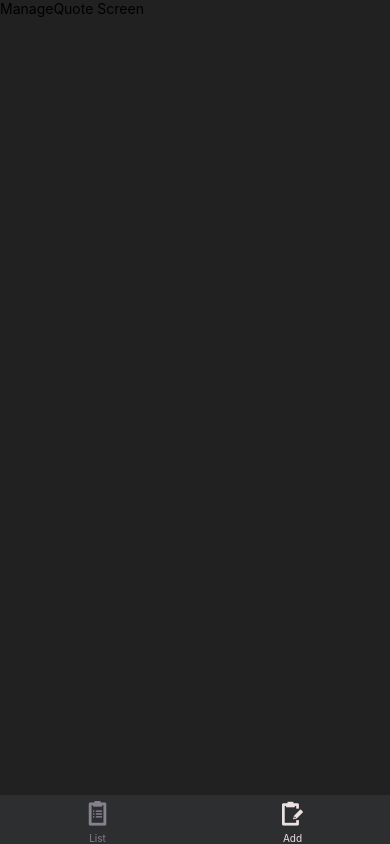
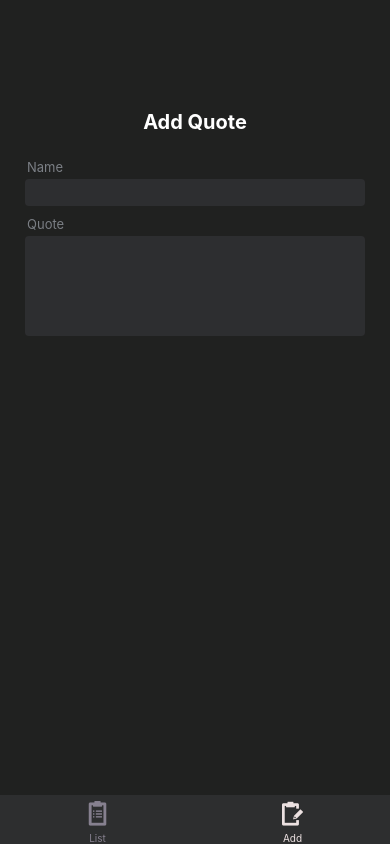
Before and after one commit to just-manoj/quotesTime, a React Native app: screen /ManageQuote in a window 390 px wide. Built offline with nearby package versions, Linux system fonts and the light colour scheme.

Commit message:
finish input design and add some global color changes

```diff
--- a/src/Navigation/Navigation.js
+++ b/src/Navigation/Navigation.js
@@ -4,7 +4,7 @@ import { Foundation } from '@expo/vector-icons';
 
 import QuotesList from '../screens/QuotesList';
 import ManageQuote from '../screens/ManageQuote';
-import { globalStyles } from '../GlobalStyles/globalStyles';
+import { globalStyles } from '../globalStyles/globalStyles';
 
 const Navigation = () => {
   const BottomTab = createBottomTabNavigator();
--- /dev/null
+++ b/src/components/InputText.js
@@ -0,0 +1,42 @@
+import { View, Text, TextInput, StyleSheet } from 'react-native';
+
+import { globalStyles } from '../globalStyles/globalStyles';
+
+const InputText = (props) => {
+  const { title, style } = props;
+
+  return (
+    <View style={styles.container}>
+      <Text style={styles.hint}>{title}</Text>
+      <TextInput
+        underlineColorAndroid='transparent'
+        autoCorrect={false}
+        style={[styles.input, style]}
+      />
+    </View>
+  );
+};
+
+export default InputText;
+
+const styles = StyleSheet.create({
+  container: {
+    marginHorizontal: 25,
+    marginVertical: 5,
+    elevation: 4,
+  },
+  hint: {
+    marginLeft: 2,
+    marginBottom: 4,
+    color: globalStyles.colors.inputHint,
+    fontSize: 13,
+  },
+  input: {
+    padding: 5,
+    backgroundColor: globalStyles.colors.quoteBackground,
+    borderRadius: 4,
+    fontSize: 14,
+    fontWeight: '600',
+    color: globalStyles.colors.inputText,
+  },
+});
--- a/src/components/QuoteItem.js
+++ b/src/components/QuoteItem.js
@@ -1,7 +1,7 @@
 import { View, Text, StyleSheet, Dimensions, Pressable } from 'react-native';
 import { MaterialCommunityIcons } from '@expo/vector-icons';
 import { findDay, findTime } from '../utils/date';
-import { globalStyles } from '../GlobalStyles/globalStyles';
+import { globalStyles } from '../globalStyles/globalStyles';
 
 const QuoteItem = (props) => {
   const { name, quote, date } = props;
@@ -21,6 +21,7 @@ const QuoteItem = (props) => {
         <View style={styles.subTextContainer}>
           <View style={styles.dateTimeContainer}>
             <Text style={[styles.text, styles.dateText]}>{findDay(date)}</Text>
+
             <Text style={[styles.text, styles.dateText]}>
               {'  '}
               {findTime(date)}
@@ -56,8 +57,8 @@ const styles = StyleSheet.create({
   },
   dateTimeContainer: {
     flexDirection: 'row',
-    alignItems: 'flex-start',
     justifyContent: 'center',
+    alignItems: 'center',
   },
   quoteText: {
     fontSize: 16,
--- a/src/globalStyles/globalStyles.js
+++ b/src/globalStyles/globalStyles.js
@@ -1,10 +1,12 @@
 export const globalStyles = {
   colors: {
-    quoteText: '#e0d7d7',
+    quoteText: '#e2dbdb',
     quoteBackground: '#2d2e30',
     screenBackground: '#202120',
     tabBarBackground: '#2D2E2F',
     tabBarActive: '#ece1e1',
     tabBarInActive: '#86808f',
+    inputHint: '#7b7f85',
+    inputText: '#d8dce0',
   },
 };
--- a/src/screens/ManageQuote.js
+++ b/src/screens/ManageQuote.js
@@ -1,9 +1,19 @@
-import { View, Text, StyleSheet } from 'react-native';
+import { View, Text, StyleSheet, TextInput } from 'react-native';
+import InputText from '../components/InputText';
+
+import { globalStyles } from '../globalStyles/globalStyles';
 
 const ManageQuote = () => {
   return (
     <View style={styles.container}>
-      <Text>ManageQuote Screen</Text>
+      <Text style={styles.title}>Add Quote</Text>
+      <View style={styles.secondaryContainer}>
+        <InputText title='Name' />
+        <InputText
+          title='Quote'
+          style={{ multiline: true, textAlignVertical: 'top', height: 100 }}
+        />
+      </View>
     </View>
   );
 };
@@ -13,6 +23,16 @@ export default ManageQuote;
 const styles = StyleSheet.create({
   container: {
     flex: 1,
-    backgroundColor: '#202120',
+    backgroundColor: globalStyles.colors.screenBackground,
+    paddingTop: 110,
+  },
+  secondaryContainer: {
+    paddingTop: 20,
+  },
+  title: {
+    fontSize: 20,
+    fontWeight: '700',
+    color: 'white',
+    textAlign: 'center',
   },
 });
--- a/src/screens/QuotesList.js
+++ b/src/screens/QuotesList.js
@@ -1,7 +1,7 @@
 import { View, Text, StyleSheet, FlatList } from 'react-native';
 import { useSelector } from 'react-redux';
 import QuoteItem from '../components/QuoteItem';
-import { globalStyles } from '../GlobalStyles/globalStyles';
+import { globalStyles } from '../globalStyles/globalStyles';
 
 const renderQuote = (quoteDetails) => {
   return <QuoteItem {...quoteDetails.item} />;
```
